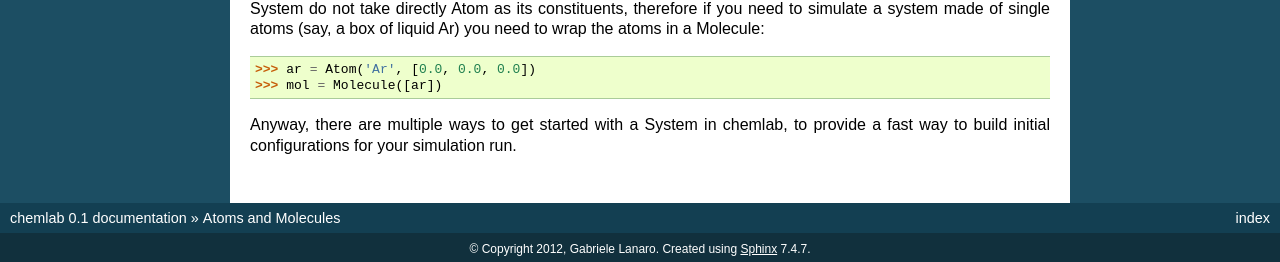
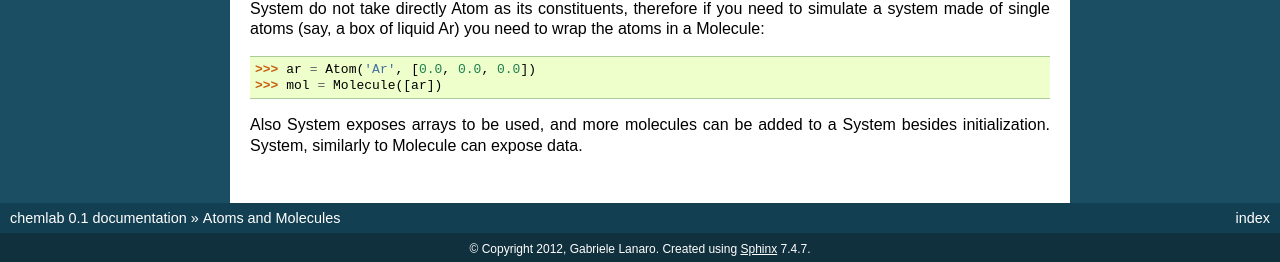
Before and after one commit to chemlab/chemlab, a Sphinx documentation site: the page built from docs/core.rst, in a window 1280 px wide. Shown: the part 1234-1496 px from the top of the page. Built offline with Sphinx 7.4.7, drawn with Linux system fonts in a browser that asks for light colours; formulas are drawn with MathJax 3.

Commit message:
Update docs/core.rst

```diff
--- a/docs/core.rst
+++ b/docs/core.rst
@@ -72,5 +72,5 @@ Molecule::
    >>> ar = Atom('Ar', [0.0, 0.0, 0.0])
    >>> mol = Molecule([ar])
 
-Anyway, there are multiple ways to get started with a System in chemlab, to provide a
-fast way to build initial configurations for your simulation run.
+Also System exposes arrays to be used, and more molecules can be added to a System besides initialization. System,
+similarly to Molecule can expose data.
```
